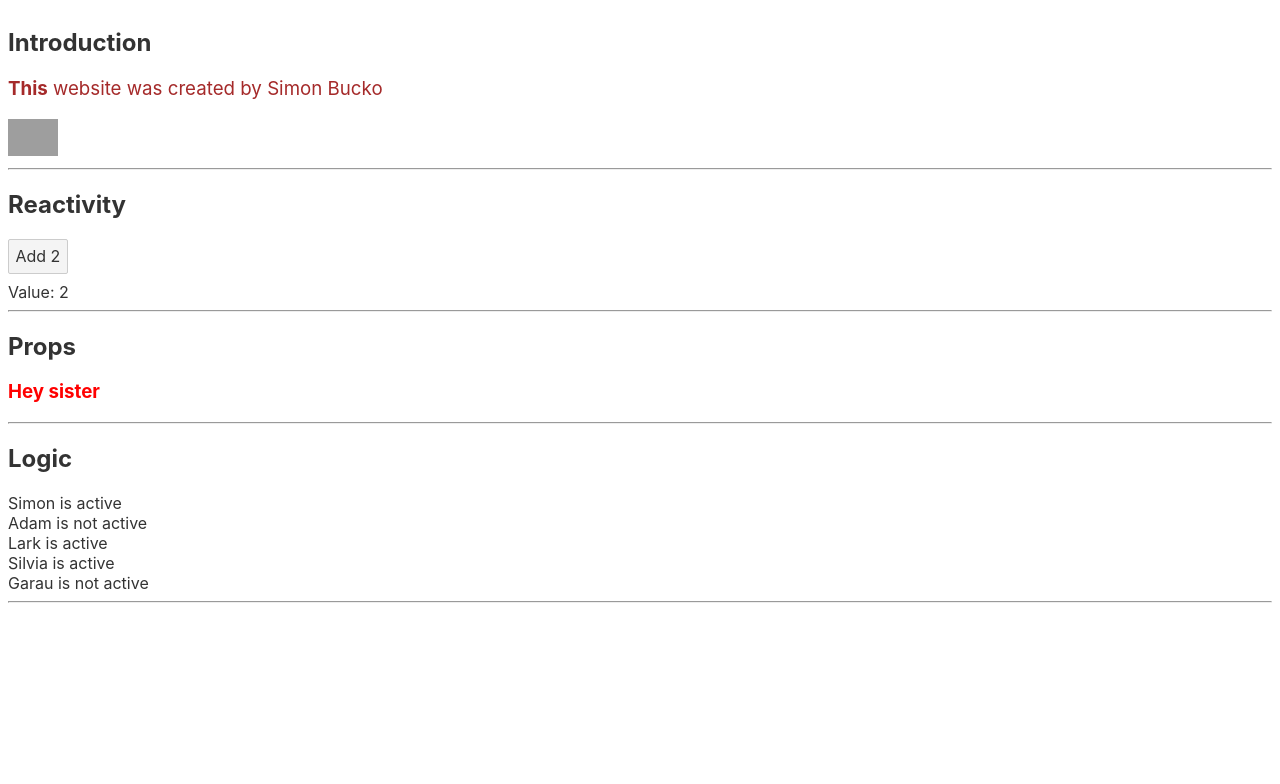
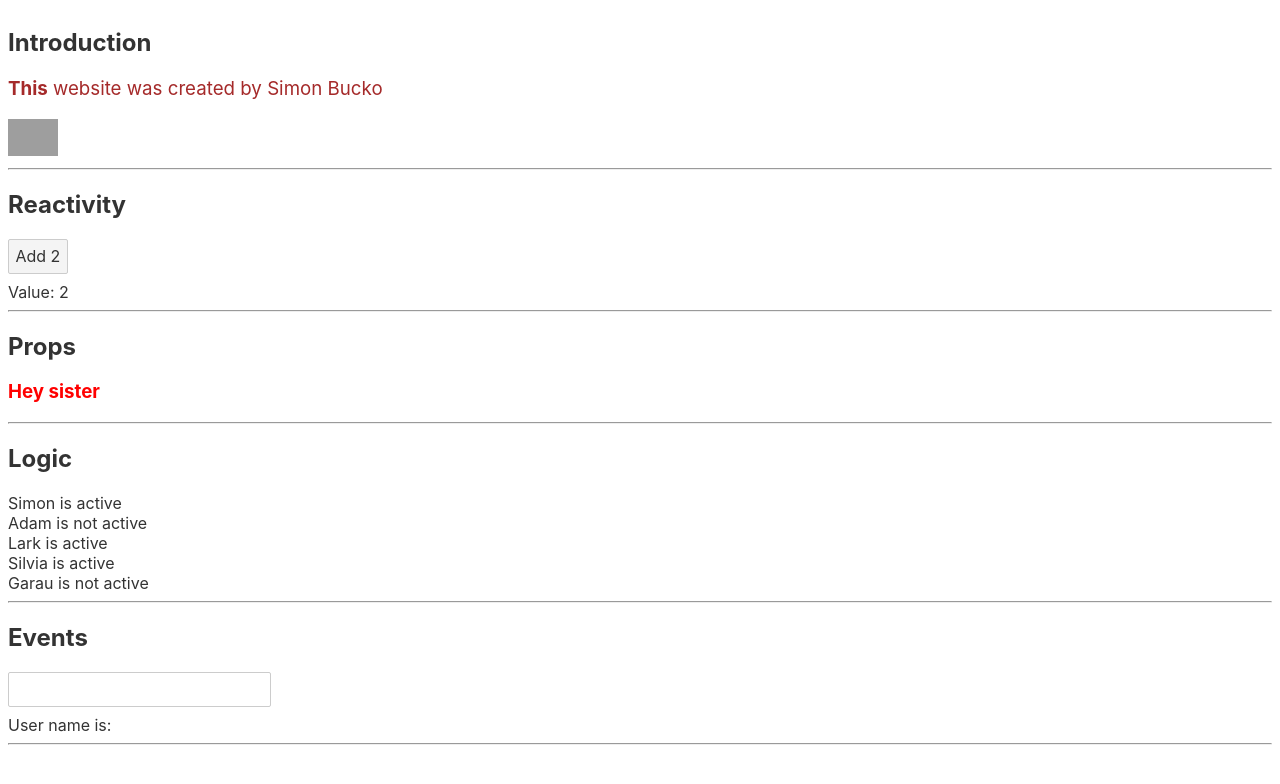
Before and after one commit to simonbucko/node_4th_semester, a Svelte app in the folder 4_Svetle_Intro/: page / in a window 1280 px wide. Shown: the top 784 px of the page. Built offline with nearby package versions, Linux system fonts and the light colour scheme; grey boxes are pictures that could not be loaded.

Commit message:
added events

```diff
--- a/4_Svetle_Intro/src/App.svelte
+++ b/4_Svetle_Intro/src/App.svelte
@@ -3,6 +3,7 @@
   import Reactivity from "./sections/Reactivity.svelte";
   import Props from "./sections/Props.svelte";
   import Logic from "./sections/Logic.svelte";
+  import Events from "./sections/Events.svelte";
 
   const data = {
     color: "red",
@@ -18,6 +19,8 @@
 <hr />
 <Logic />
 <hr />
+<Events />
+<hr />
 
 <style>
 </style>
--- /dev/null
+++ b/4_Svetle_Intro/src/components/events/Input.svelte
@@ -0,0 +1,16 @@
+<script>
+  import { createEventDispatcher } from "svelte";
+
+  let name = "";
+
+  const dispatch = createEventDispatcher();
+
+  function setName(e) {
+    name = e.target.value;
+    dispatch("user", {
+      name,
+    });
+  }
+</script>
+
+<input type="text" value={name} on:change|nonpassive={setName} />
--- /dev/null
+++ b/4_Svetle_Intro/src/components/events/Wrapper.svelte
@@ -0,0 +1,5 @@
+<script>
+  import Input from "./Input.svelte";
+</script>
+
+<Input on:user />
--- /dev/null
+++ b/4_Svetle_Intro/src/sections/Events.svelte
@@ -0,0 +1,13 @@
+<script>
+  import Wrapper from "../components/events/Wrapper.svelte";
+
+  let userName = "";
+
+  function setUserName(e) {
+    userName = e.detail.name;
+  }
+</script>
+
+<h2>Events</h2>
+<Wrapper on:user={setUserName} />
+<div>User name is: {userName}</div>
```
